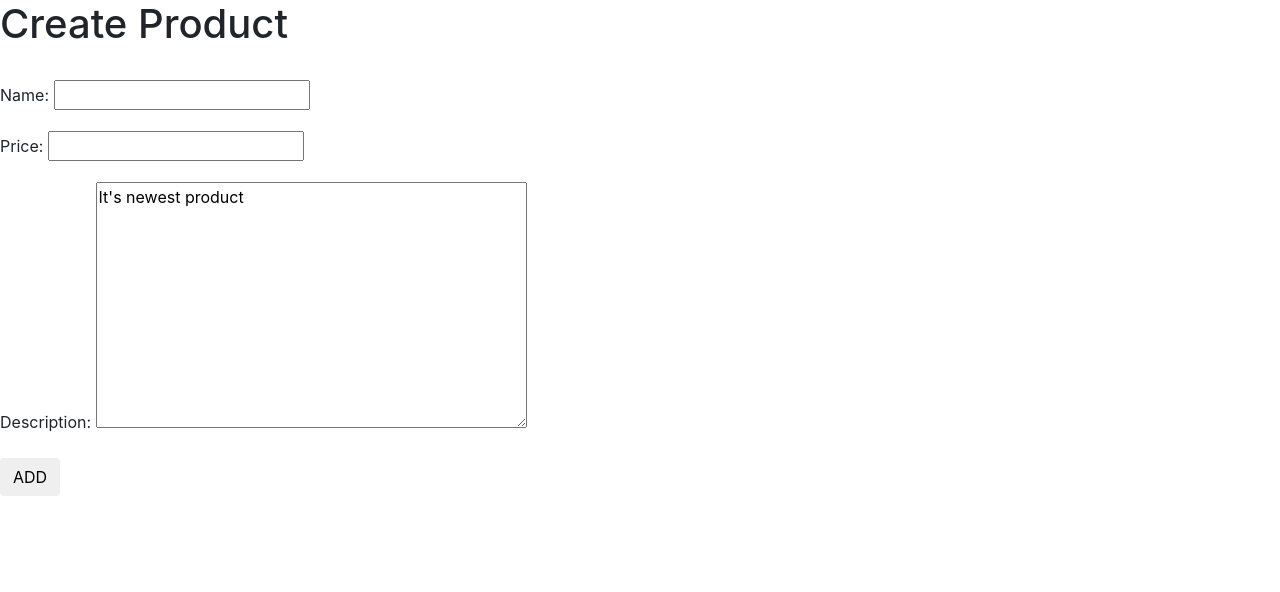
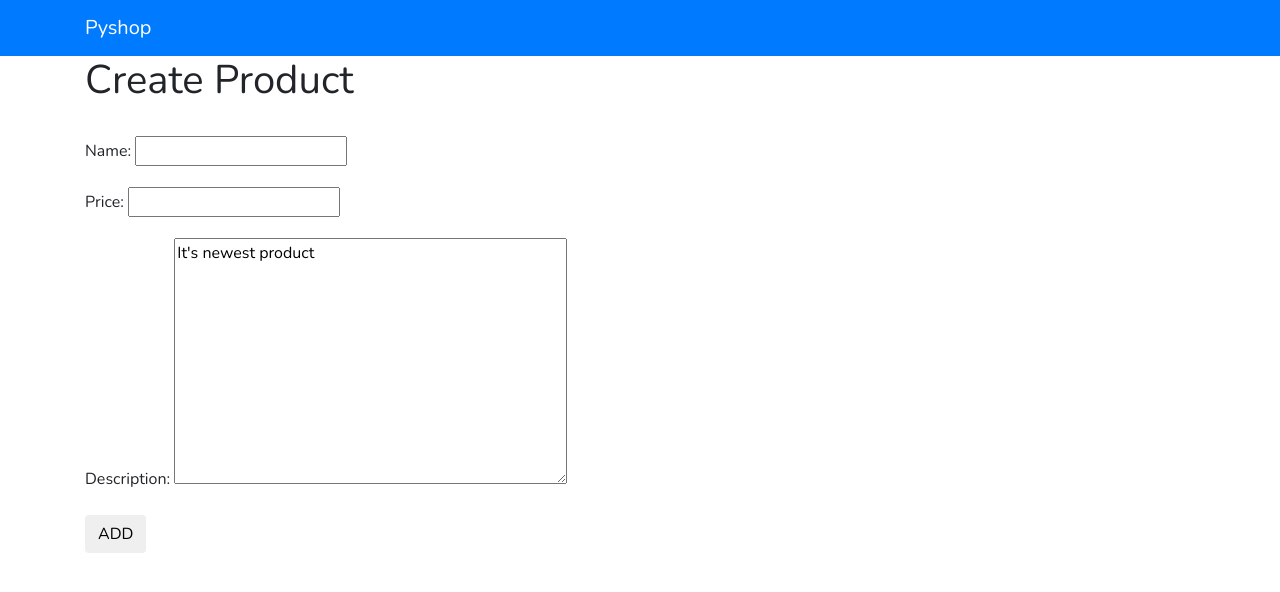
Before and after one commit to rooneyrulz/django_pyshop, a Django app: page /product/create/ in a window 1280 px wide. Shown: the top 592 px of the page. Run offline with Django 3.2, Linux system fonts and the light colour scheme; the visitor is signed in with stand-in values (Sample User, id 1); some libraries are stand-ins or nearby versions.

Commit message:
added some layouts

```diff
--- a/src/templates/base.html
+++ b/src/templates/base.html
@@ -2,6 +2,7 @@
 <html lang="en">
 <head>
 	<meta charset="UTF-8">
+	<link href="https://fonts.googleapis.com/css?family=Nunito&display=swap" rel="stylesheet">
 	<link rel="stylesheet" href="https://stackpath.bootstrapcdn.com/bootstrap/4.1.3/css/bootstrap.min.css" integrity="sha384-MCw98/SFnGE8fJT3GXwEOngsV7Zt27NXFoaoApmYm81iuXoPkFOJwJ8ERdknLPMO" crossorigin="anonymous">
 	{% if title %}
 		<title>Pyshop | {{ title }}</title>
@@ -9,10 +10,17 @@
 		<title>Pyshop</title>
 	{% endif %}
 </head>
-<body>
-	{% block content %}
-		<p>replace me</p>
-	{% endblock %}
+<body style="font-family: 'Nunito', sans-serif;">
+
+	<header>
+		{% include 'navbar.html' %}
+	</header>
+
+	<main class="container">
+		{% block content %}
+			<p>replace me</p>
+		{% endblock %}
+	</main>
 
 	<script src="https://code.jquery.com/jquery-3.3.1.slim.min.js" integrity="sha384-q8i/X+965DzO0rT7abK41JStQIAqVgRVzpbzo5smXKp4YfRvH+8abtTE1Pi6jizo" crossorigin="anonymous"></script>
 	<script src="https://cdnjs.cloudflare.com/ajax/libs/popper.js/1.14.3/umd/popper.min.js" integrity="sha384-ZMP7rVo3mIykV+2+9J3UJ46jBk0WLaUAdn689aCwoqbBJiSnjAK/l8WvCWPIPm49" crossorigin="anonymous"></script>
--- /dev/null
+++ b/src/templates/navbar.html
@@ -0,0 +1,5 @@
+<nav class="navbar navbar-dark bg-primary">
+	<div class="container">
+		<a href="#" class="navbar-brand">Pyshop</a>
+	</div>
+</nav>
```
